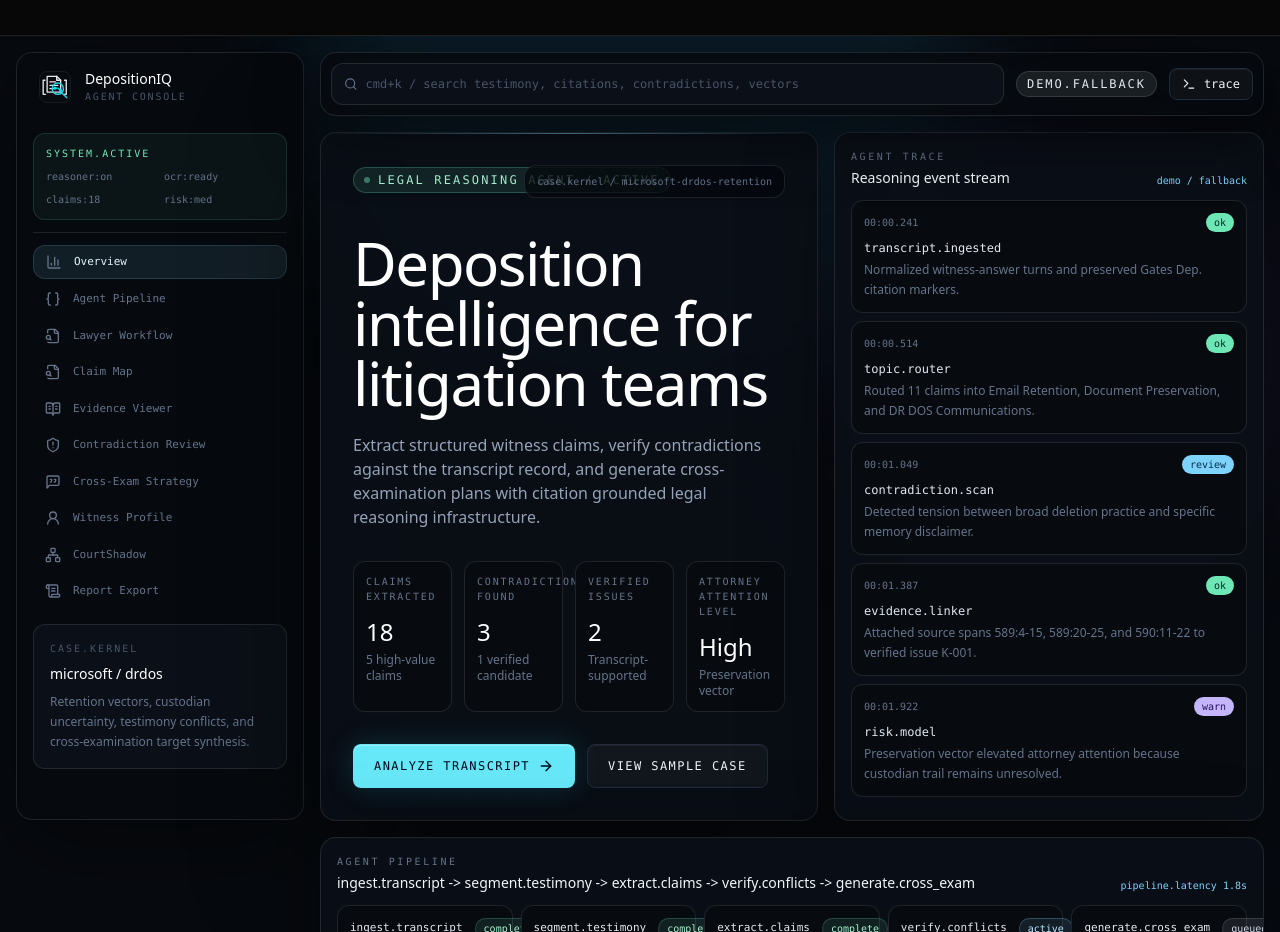
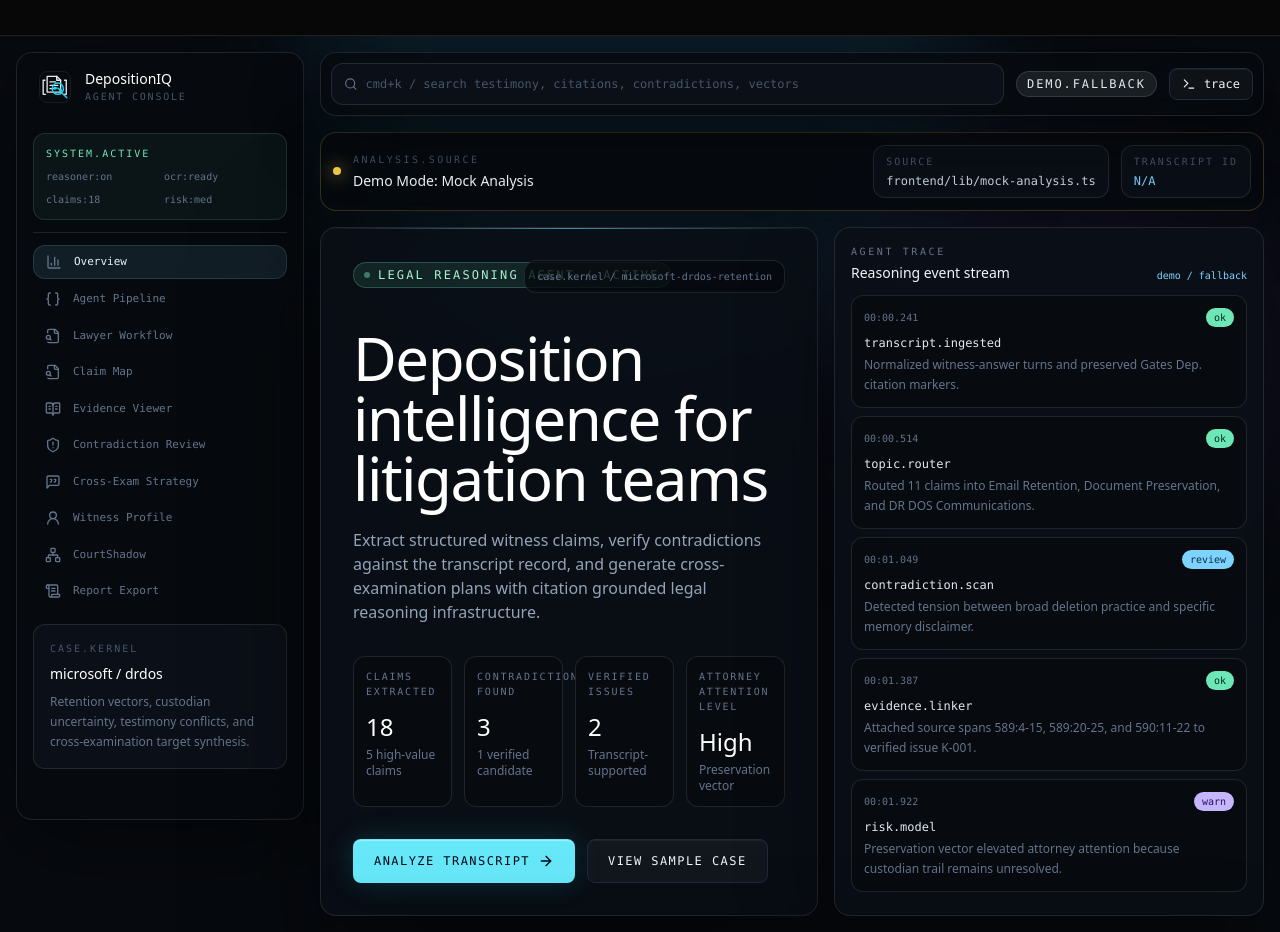
Before and after one commit to rkaran-max/depositioniq, a Next.js app in the folder frontend/: page / in a window 1280 px wide. Shown: the part 3600-4532 px from the top of the page. Built offline with nearby package versions, Linux system fonts and the light colour scheme; no server answers.

Commit message:
Add frontend backend status indicator

```diff
--- a/frontend/components/dashboard.tsx
+++ b/frontend/components/dashboard.tsx
@@ -94,6 +94,61 @@ function ConsolePanel({
   );
 }
 
+function BackendStatusBanner({
+  sourceMode,
+  transcriptId,
+}: {
+  sourceMode: "mock" | "api";
+  transcriptId?: string;
+}) {
+  const isLive = sourceMode === "api";
+
+  return (
+    <motion.div
+      {...panelMotion}
+      className={cn(
+        "mb-4 grid gap-3 rounded-xl border bg-[#070A0F]/90 p-3 shadow-[0_18px_60px_rgba(0,0,0,0.38)] backdrop-blur-xl md:grid-cols-[1fr_auto_auto]",
+        isLive ? "border-emerald-300/25" : "border-amber-300/20",
+      )}
+    >
+      <div className="flex items-center gap-3">
+        <span
+          className={cn(
+            "size-2 rounded-full shadow-[0_0_18px_currentColor]",
+            isLive ? "bg-emerald-300 text-emerald-300" : "bg-amber-300 text-amber-300",
+          )}
+        />
+        <div>
+          <div className="font-mono text-[10px] uppercase tracking-[0.24em] text-slate-600">
+            analysis.source
+          </div>
+          <div className="mt-1 text-sm font-medium text-white">
+            {isLive ? "Live Backend: Connected" : "Demo Mode: Mock Analysis"}
+          </div>
+        </div>
+      </div>
+
+      <div className="rounded-lg border border-white/10 bg-[#0B0F17] px-3 py-2">
+        <div className="font-mono text-[10px] uppercase tracking-[0.2em] text-slate-600">
+          source
+        </div>
+        <div className="mt-1 font-mono text-xs text-slate-300">
+          {isLive ? "FastAPI /analyze" : "frontend/lib/mock-analysis.ts"}
+        </div>
+      </div>
+
+      <div className="rounded-lg border border-white/10 bg-[#0B0F17] px-3 py-2">
+        <div className="font-mono text-[10px] uppercase tracking-[0.2em] text-slate-600">
+          transcript id
+        </div>
+        <div className="mt-1 font-mono text-xs text-sky-300">
+          {isLive ? transcriptId ?? "pending" : "N/A"}
+        </div>
+      </div>
+    </motion.div>
+  );
+}
+
 export function Dashboard() {
   const [analysis, setAnalysis] = useState(createMockAnalysisState);
   const [transcriptText, setTranscriptText] = useState(analysis.sampleTranscript);
@@ -167,6 +222,8 @@ export function Dashboard() {
               trace
             </Button>
           </header>
+
+          <BackendStatusBanner sourceMode={sourceMode} transcriptId={transcriptId} />
 
           <section className="grid gap-4 xl:grid-cols-[minmax(0,1.32fr)_430px]">
             <motion.div
```
